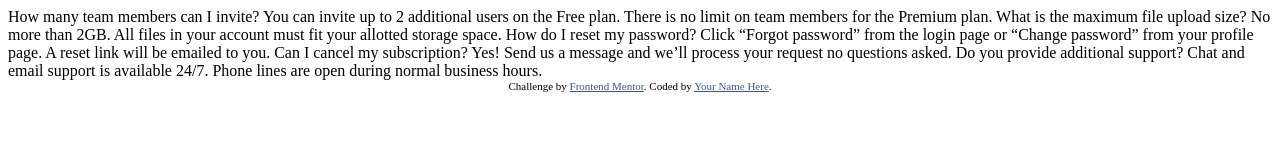
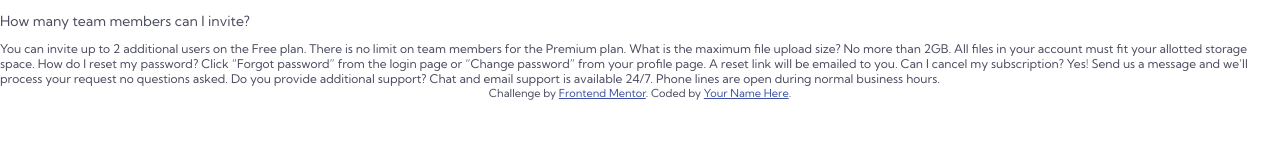
Before and after one commit to jakecreely/faq-accordion-card, a plain HTML site: page index.html in a window 1280 px wide. Drawn offline with Linux system fonts and the light colour scheme.

Commit message:
Style guide to scss (using partials & var)

```diff
--- a/index.html
+++ b/index.html
@@ -5,6 +5,7 @@
   <meta name="viewport" content="width=device-width, initial-scale=1.0"> <!-- displays site properly based on user's device -->
 
   <link rel="icon" type="image/png" sizes="32x32" href="./images/favicon-32x32.png">
+  <link rel="stylesheet" href="style.css">
 
   <title>Frontend Mentor | FAQ Accordion Card</title>
 
@@ -15,7 +16,7 @@
   </style>
 </head>
 <body>
-  How many team members can I invite?
+  <h2>How many team members can I invite? </h2>
   You can invite up to 2 additional users on the Free plan. There is no limit on
   team members for the Premium plan.
 
--- /dev/null
+++ b/scss/global/_boilerplate.scss
@@ -0,0 +1,19 @@
+@import url('https://fonts.googleapis.com/css2?family=Kumbh+Sans:wght@400;700&display=swap');
+
+html {
+    box-sizing: border-box;
+    font-size: 100%;
+}
+
+*, *::before, *::after {
+    box-sizing: inherit;
+}
+
+body {
+    margin: 0;
+    padding: 0;
+    font-family: 'Kumbh Sans', sans-serif;
+    font-size: 0.75rem;
+    color: var(--neutral-text-colour);
+    background-color: linear-gradient(var(--background-gradient-top), var(--background-gradient-bottom));
+}
--- /dev/null
+++ b/scss/global/_colours.scss
@@ -0,0 +1,11 @@
+:root {
+    --primary-text-colour: hsl(238, 29%, 16%);
+    --primary-text-colour-selected: hsl(14, 88%, 65%);
+    --background-gradient-top: hsl(273, 75%, 66%);
+    --background-gradient-bottom: hsl(240, 73%, 65%);
+
+    --neutral-text-colour: hsl(237, 12%, 33%);
+    --neutral-text-colour-selected: hsl(240, 6%, 50%);
+
+    --divider-colour: hsl(240, 5%, 91%);
+}
--- /dev/null
+++ b/scss/global/_index.scss
@@ -0,0 +1,3 @@
+@forward 'boilerplate';
+@forward 'typography';
+@forward 'colours';
--- /dev/null
+++ b/scss/global/_typography.scss
@@ -0,0 +1,19 @@
+h1 {
+    font-weight: 700;
+    font-size: 2rem;
+}
+
+h2 {
+    font-weight: 400;
+    font-size: 0.875rem;
+}
+
+p {
+    font-weight: 400;
+    font-size: 0.75rem;
+    line-height: 1.125rem;
+}
+
+a:hover {
+    color: var(--primary-text-colour-selected)
+}
--- /dev/null
+++ b/scss/style.scss
@@ -0,0 +1 @@
+@forward 'global';
```
Also changed, not shown: package-lock.json (added), scss/style.css (added), style.css (added), 3 other files.
